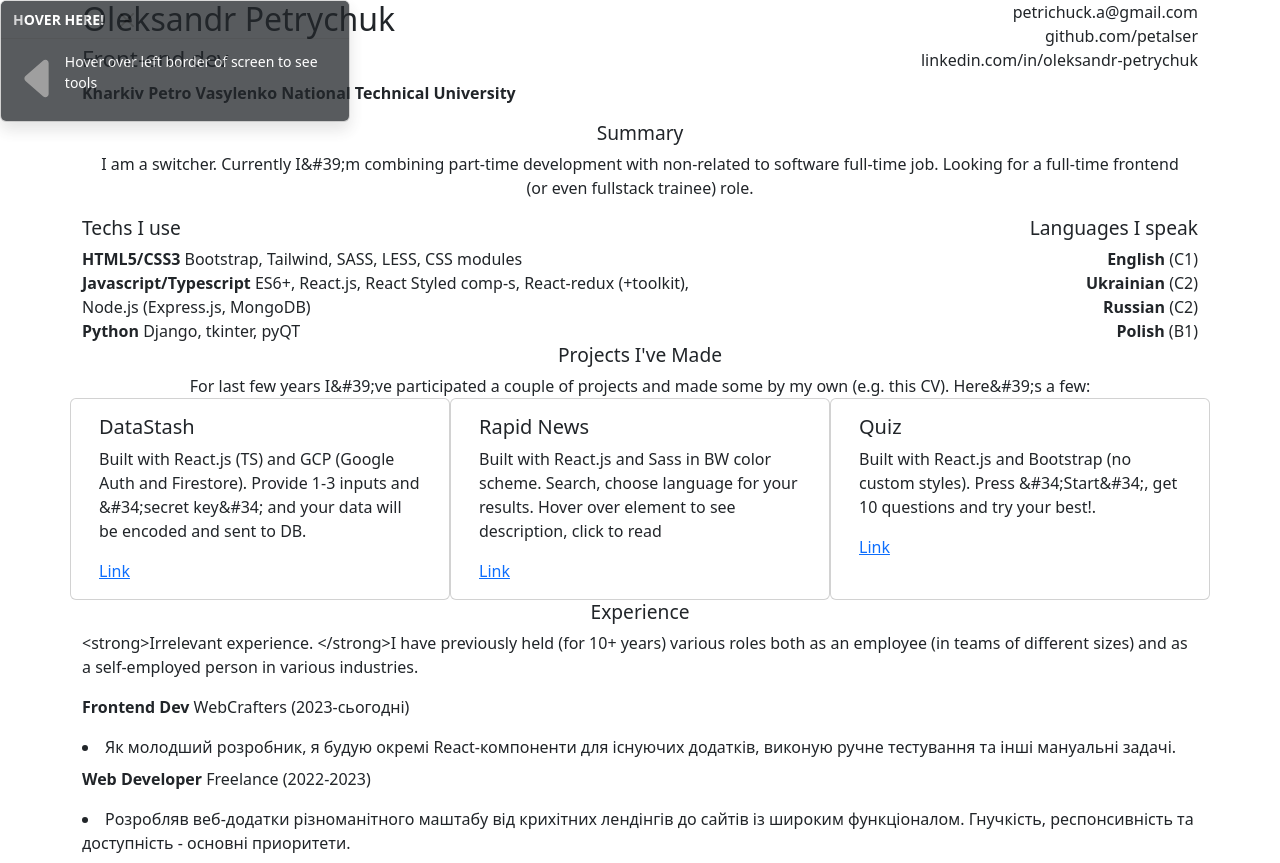
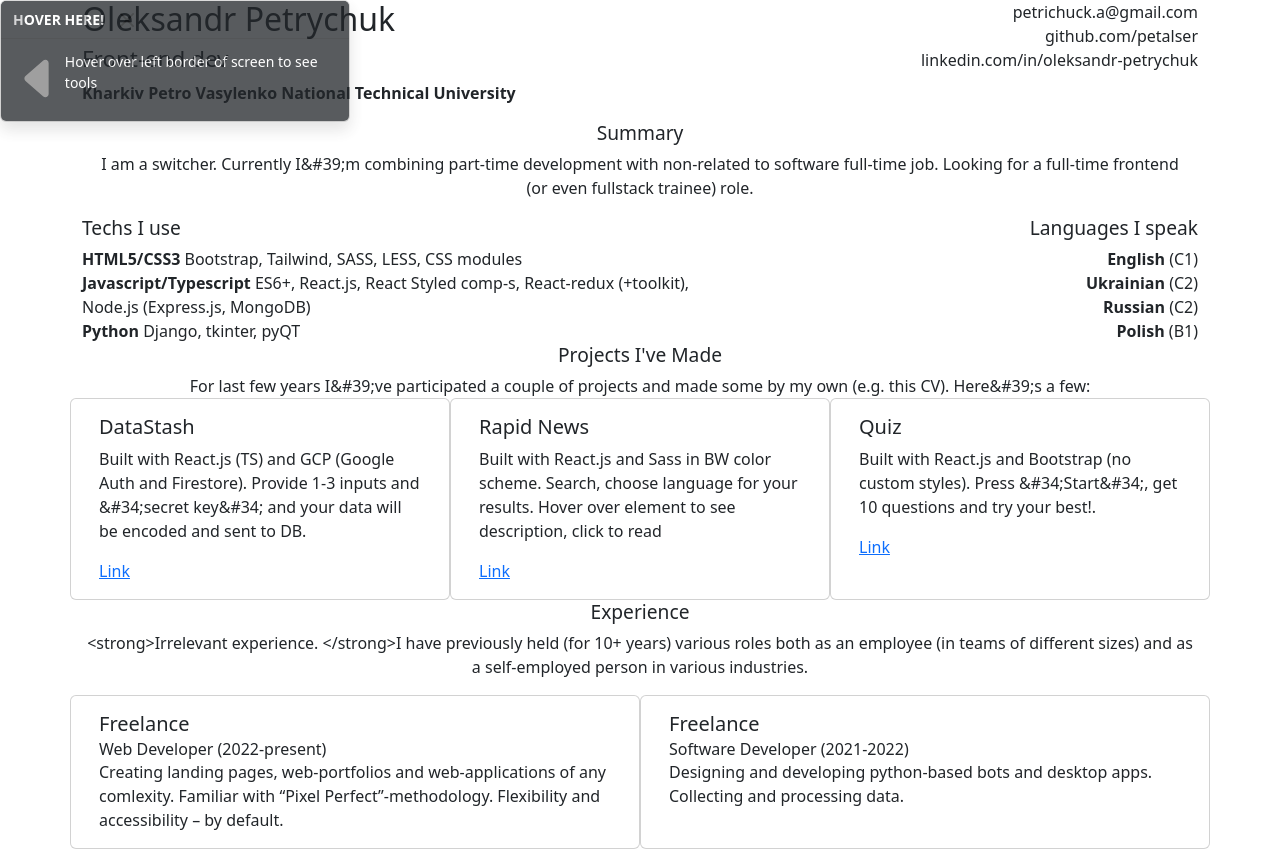
Before and after one commit to petalser/cv-edit, a React (Vite) app: page / in a window 1280 px wide. Built offline with nearby package versions, Linux system fonts and the light colour scheme.

Commit message:
Exp-nce section with Cards, hoverFX class to everyone who needs it

```diff
--- a/src/App.jsx
+++ b/src/App.jsx
@@ -58,48 +58,36 @@ function App() {
       <main id="pageContent" className={`container`}>
         <header className="row">
           <div className="col-md-7 text-start">
-            <h1 id="name" className="hoverFX" onClick={(e) => showInput(e)}>
+            <h1 id="name" className="hoverFX" onClick={showInput}>
               {/* First and last name */}
               {data.name.value}
             </h1>
 
-            <h2 id="role" className="hoverFX" onClick={(e) => showInput(e)}>
+            <h2 id="role" className="hoverFX" onClick={showInput}>
               {/* Role */}
               {data.role.value}
             </h2>
 
-            <p id="education" className="hoverFX" onClick={(e) => showInput(e)}>
+            <p id="education" className="hoverFX boldText" onClick={showInput}>
               {/* Education */}
-              <strong>{data.education.value}</strong>
+              {data.education.value}
             </p>
           </div>
 
           <div className="col-md-5 text-end">
-            <span
-              id="contactLink_1"
-              className="hoverFX"
-              onClick={(e) => showInput(e)}
-            >
+            <span id="contactLink_1" className="hoverFX" onClick={showInput}>
               {/* Contacts[] */}
               {data.contactLink_1.value}
             </span>
             <br />
 
-            <span
-              id="contactLink_2"
-              className="hoverFX"
-              onClick={(e) => showInput(e)}
-            >
+            <span id="contactLink_2" className="hoverFX" onClick={showInput}>
               {/* Contacts[] */}
               {data.contactLink_2.value}
             </span>
             <br />
 
-            <span
-              id="contactLink_3"
-              className="hoverFX"
-              onClick={(e) => showInput(e)}
-            >
+            <span id="contactLink_3" className="hoverFX" onClick={showInput}>
               {/* Contacts[] */}
               {data.contactLink_3.value}
             </span>
@@ -110,7 +98,7 @@ function App() {
           <h3
             id="summaryTitle"
             className="text-center hoverFX"
-            onClick={(e) => showInput(e)}
+            onClick={showInput}
           >
             {/* Summary title */}
             {data.summaryTitle.value}
@@ -119,7 +107,7 @@ function App() {
           <p
             id="summaryText"
             className="text-center hoverFX"
-            onClick={(e) => showInput(e)}
+            onClick={showInput}
           >
             {/* Summary itself */}
             {data.summaryText.value}
@@ -128,11 +116,7 @@ function App() {
 
         <section className="row">
           <div className="col-md-7">
-            <h3
-              id="stackTitle"
-              className=" hoverFX"
-              onClick={(e) => showInput(e)}
-            >
+            <h3 id="stackTitle" className=" hoverFX" onClick={showInput}>
               {/* Title for stack section */}
               {data.stackTitle.value}
             </h3>
@@ -143,7 +127,7 @@ function App() {
               {/* Stack section filler */}
               {data.stackList.values.map((item, key) => {
                 return (
-                  <p key={key} className="mb-0 hoverFX">
+                  <p key={key} className="mb-0">
                     <strong>{item[0]}</strong>
                     {/* add whitespace */}
                     {` ${item[1]}`}
@@ -155,11 +139,7 @@ function App() {
           </div>
 
           <div className="col-md-5 text-end">
-            <h3
-              id="langTitle"
-              className=" hoverFX"
-              onClick={(e) => showInput(e)}
-            >
+            <h3 id="langTitle" className=" hoverFX" onClick={showInput}>
               {/* Title for languages section */}
               {data.langTitle.value}
             </h3>
@@ -185,18 +165,27 @@ function App() {
         <section>
           <div className="row">
             <div className="col-md-12 text-center">
-              <h3 id="projectsSectionTitle" onClick={(e) => showInput(e)}>
+              <h3
+                id="projectsSectionTitle"
+                className="hoverFX"
+                onClick={showInput}
+              >
                 {/* Title for projects section */}
                 {data.projectsSectionTitle.value}
               </h3>
               {/* Projects section summary (if provided) */}
               {data.projectsSectionSummary.value && (
-                <span id="projectsSectionSummary" onClick={(e) => showInput(e)}>
+                <span
+                  id="projectsSectionSummary"
+                  className="hoverFX"
+                  onClick={showInput}
+                >
                   {data.projectsSectionSummary.value}
                 </span>
               )}
             </div>
           </div>
+
           {/* Projects itself */}
           <div className="row d-flex flex-row">
             <Card
@@ -216,29 +205,33 @@ function App() {
             />
           </div>
         </section>
-
         <section>
-          {/* Title for experience section */}
-          <h3 className="text-center">{data.experienceTitle.value}</h3>
-          {/* Summary for experience section (if provided) */}
-          {data.experienceSubtitle.value && (
-            <p>{data.experienceSubtitle.value}</p>
-          )}
-          <p>
-            <strong>Frontend Dev</strong> WebCrafters (2023-сьогодні)
-          </p>
-          <li className="mb-2">
-            Як молодший розробник, я будую окремі React-компоненти для існуючих
-            додатків, виконую ручне тестування та інші мануальні задачі.
-          </li>
-          <p>
-            <strong>Web Developer</strong> Freelance (2022-2023)
-          </p>
-          <li className="mb-2">
-            Розробляв веб-додатки різноманітного маштабу від крихітних лендінгів
-            до сайтів із широким функціоналом. Гнучкість, респонсивність та
-            доступність - основні приоритети.
-          </li>
+          <div className="row d-flex flex-row">
+            {/* Title for experience section */}
+            <h3 className="text-center hoverFX" onClick={showInput}>
+              {data.experienceTitle.value}
+            </h3>
+            {/* Summary for experience section (if provided) */}
+            {data.experienceSubtitle.value && (
+              <p className="hoverFX text-center">
+                {data.experienceSubtitle.value}
+              </p>
+            )}
+            <Card
+              content={data.experiencePeriodLatest}
+              isExported={isExported.value}
+              handleClick={() =>
+                handleShowCard("experiencePeriodLatest", "static")
+              }
+            />
+            <Card
+              content={data.experiencePeriodPrevious}
+              isExported={isExported.value}
+              handleClick={() =>
+                handleShowCard("experiencePeriodPrevious", "static")
+              }
+            />
+          </div>
         </section>
       </main>
     </>
```
